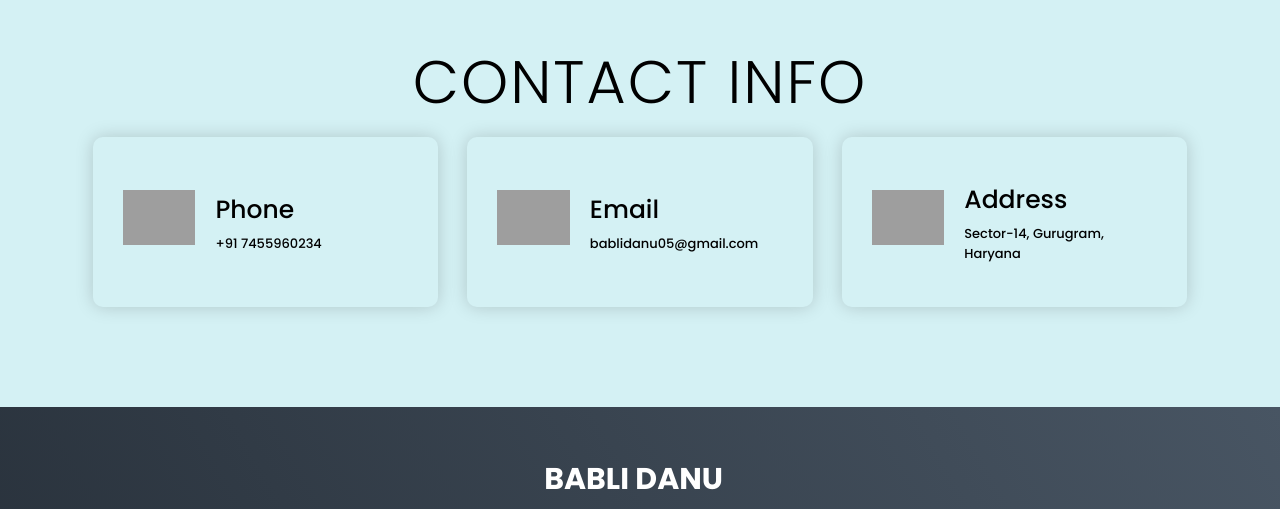
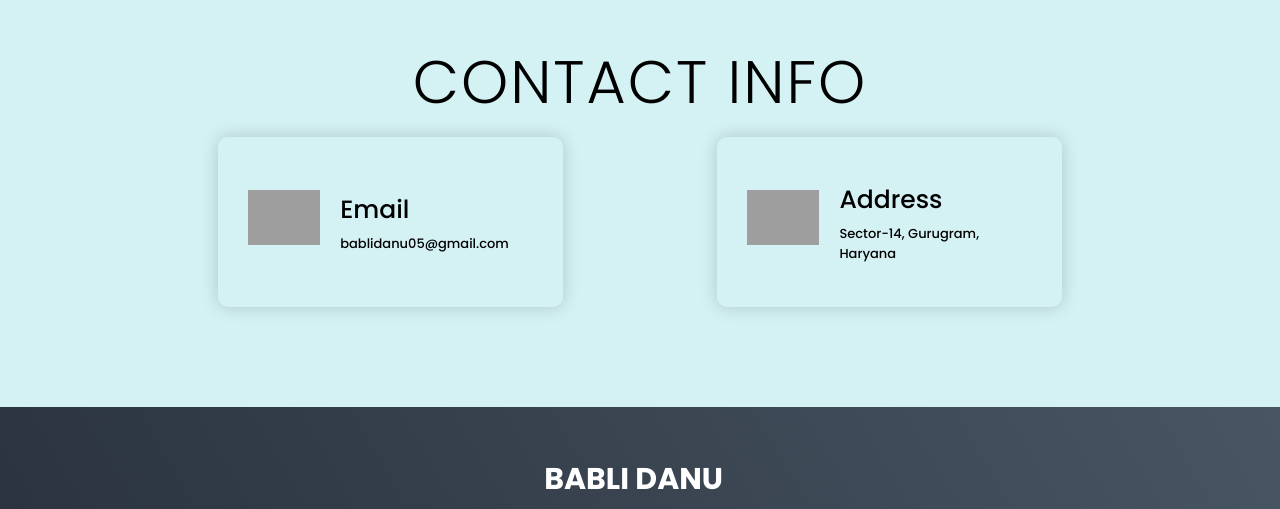
Before and after one commit to bablidanu/Personal-Portfolio, a plain HTML site: page index.html in a window 1280 px wide. Shown: the part 3492-4001 px from the top of the page. Drawn offline with Linux system fonts and the light colour scheme; grey boxes are pictures that could not be loaded.

Commit message:
initial commit

```diff
--- a/index.html
+++ b/index.html
@@ -209,15 +209,12 @@
           <h1 class="section-title">Contact info</h1>
         </div>
         <div class="contact-items">
-          <div class="contact-item">
+          <!-- <div class="contact-item">
             <div class="icon">
               <img src="https://img.icons8.com/bubbles/100/000000/phone.png" />
             </div>
-            <div class="contact-info">
-              <h1>Phone</h1>
-              <h2>+91 7455960234</h2>
-            </div>
-          </div>
+
+          </div> -->
           <div class="contact-item">
             <div class="icon">
               <img
```
Also changed, not shown: assets/Screenshot 2024-12-17 212615.png (deleted), 1 other file.
